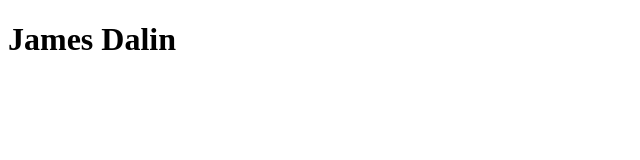
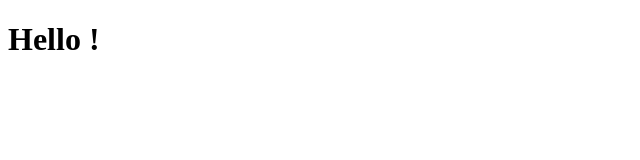
Before and after one commit to Theo-FERRETE/Git-Groupe, a plain HTML site: page james-dalin.html in a window 1280 px wide. Shown: the whole page, without its empty margins (0-640 px from the left). Drawn offline with Linux system fonts and the light colour scheme.

Commit message:
branche+page

```diff
--- a/james-dalin.html
+++ b/james-dalin.html
@@ -3,9 +3,9 @@
 <head>
     <meta charset="UTF-8">
     <meta name="viewport" content="width=device-width, initial-scale=1.0">
-    <title>test</title>
+    <title>James Dalin</title>
 </head>
 <body>
-    <h1>James Dalin</h1>
+    <h1>Hello !</h1>
 </body>
 </html>
```
